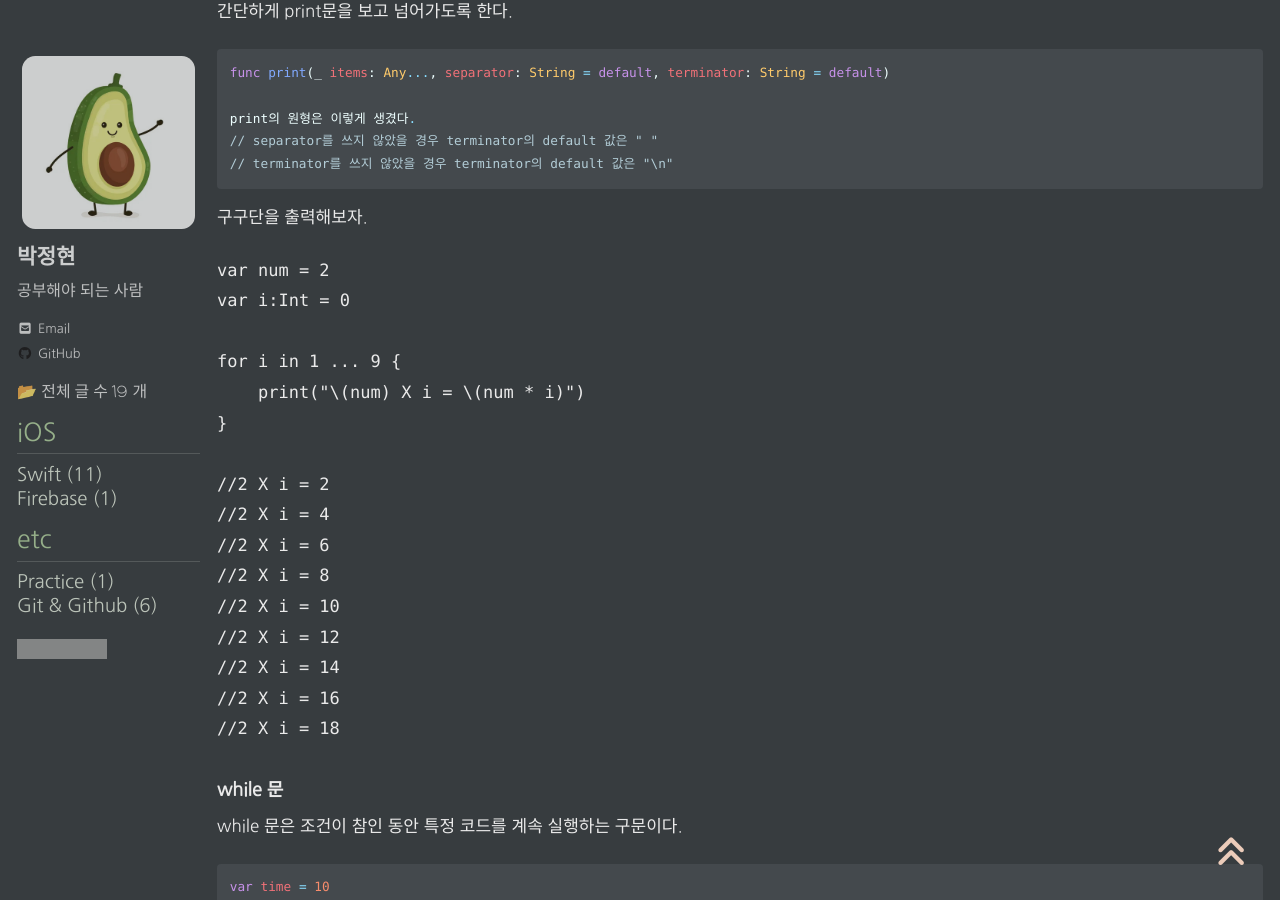
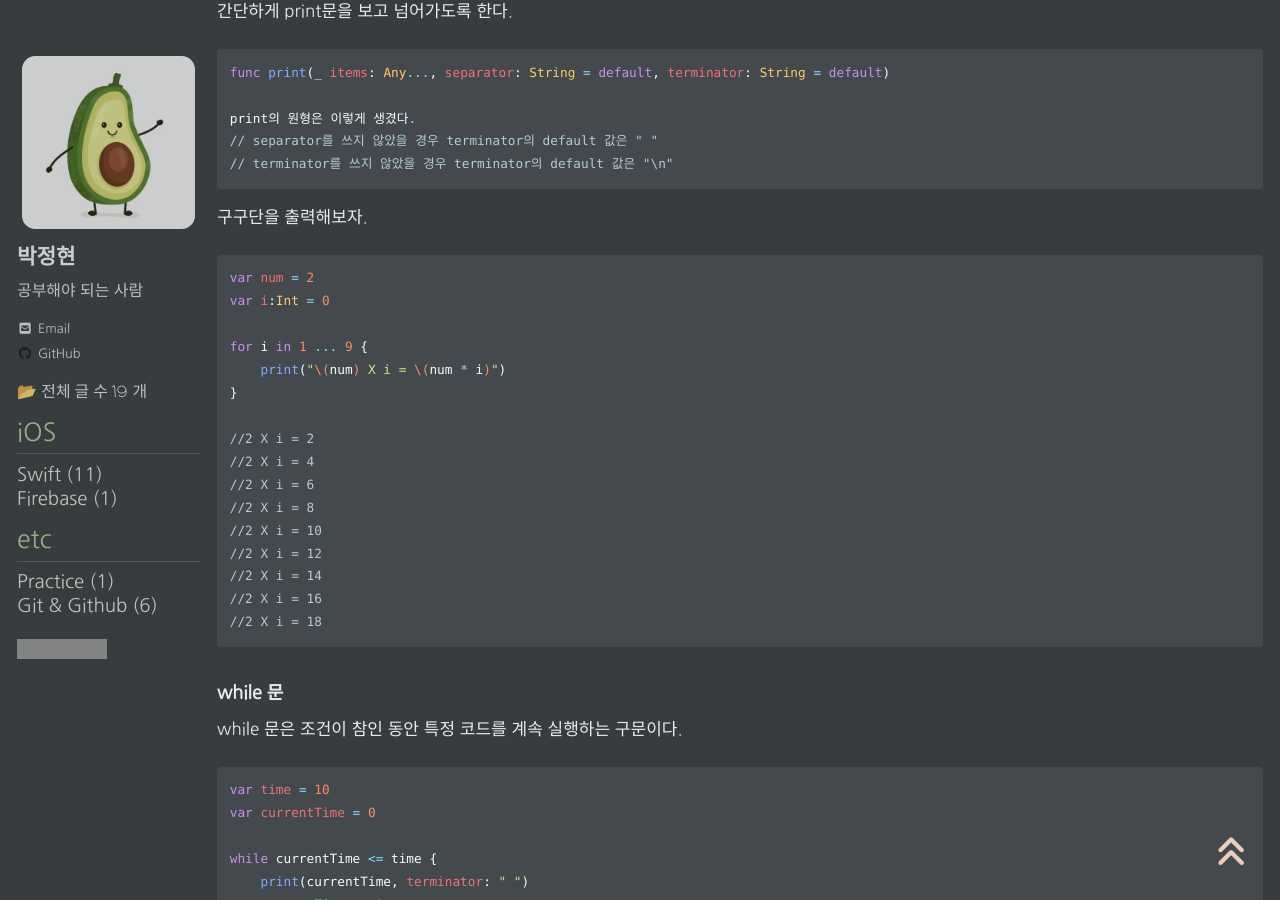
Before and after one commit to Park-JeongHyun/Park-JeongHyun.github.io, a Jekyll site: the page built from _posts/swft/2022-01-28-반복문.md, in a window 1280 px wide and 900 px high, scrolled down 675 px. Built offline with Jekyll 4.4.1, drawn with Linux system fonts in a browser that asks for light colours; cached includes are drawn as plain includes; nearby versions of some CDN libraries; some web fonts are replaced; comment, search, counter and statistics services are not loaded; grey boxes are pictures that could not be loaded.

Commit message:
1 / 28 iOS Study

````diff
--- a/_posts/swft/2022-01-28-반복문.md
+++ b/_posts/swft/2022-01-28-반복문.md
@@ -33,7 +33,7 @@ print의 원형은 이렇게 생겼다.
 
 구구단을 출력해보자.
 
-``` swfit
+``` swift
 var num = 2
 var i:Int = 0
 
````
